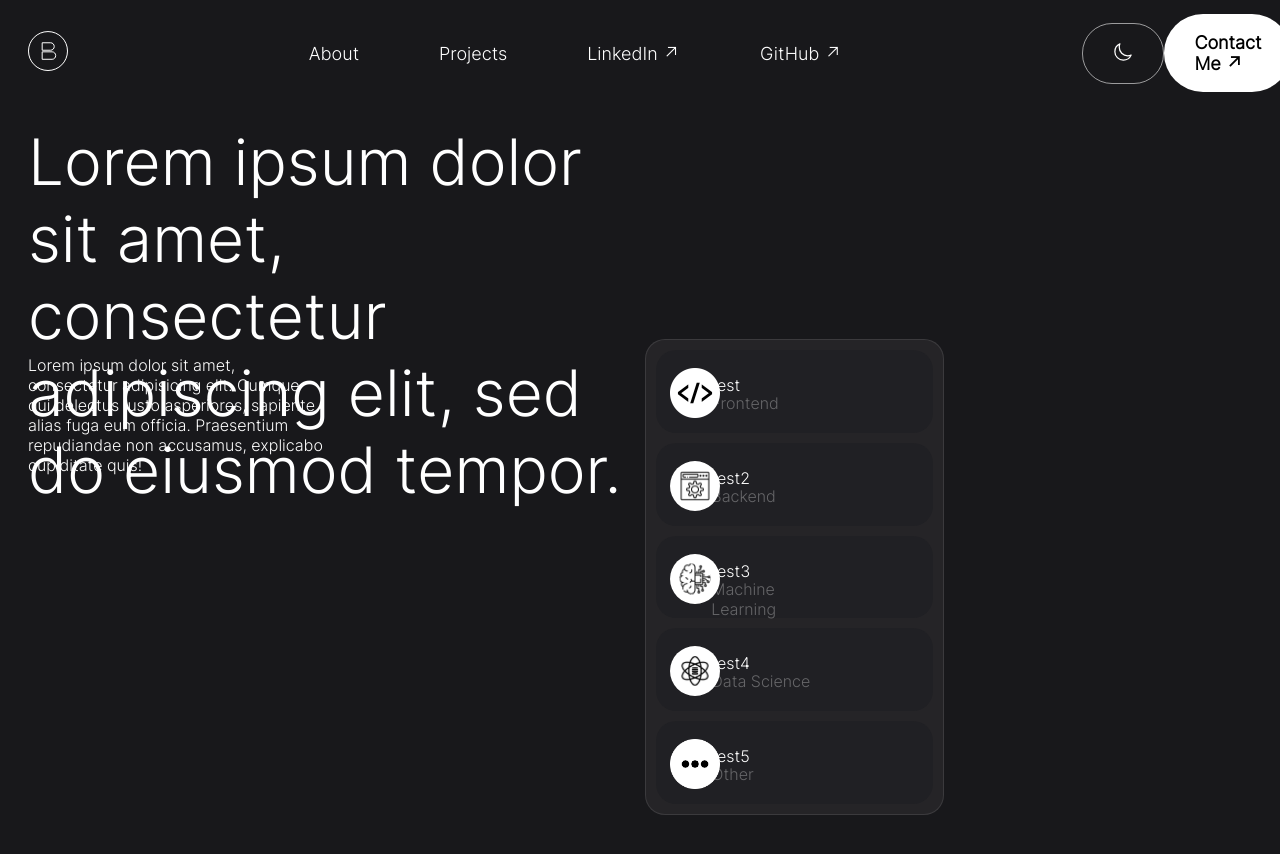
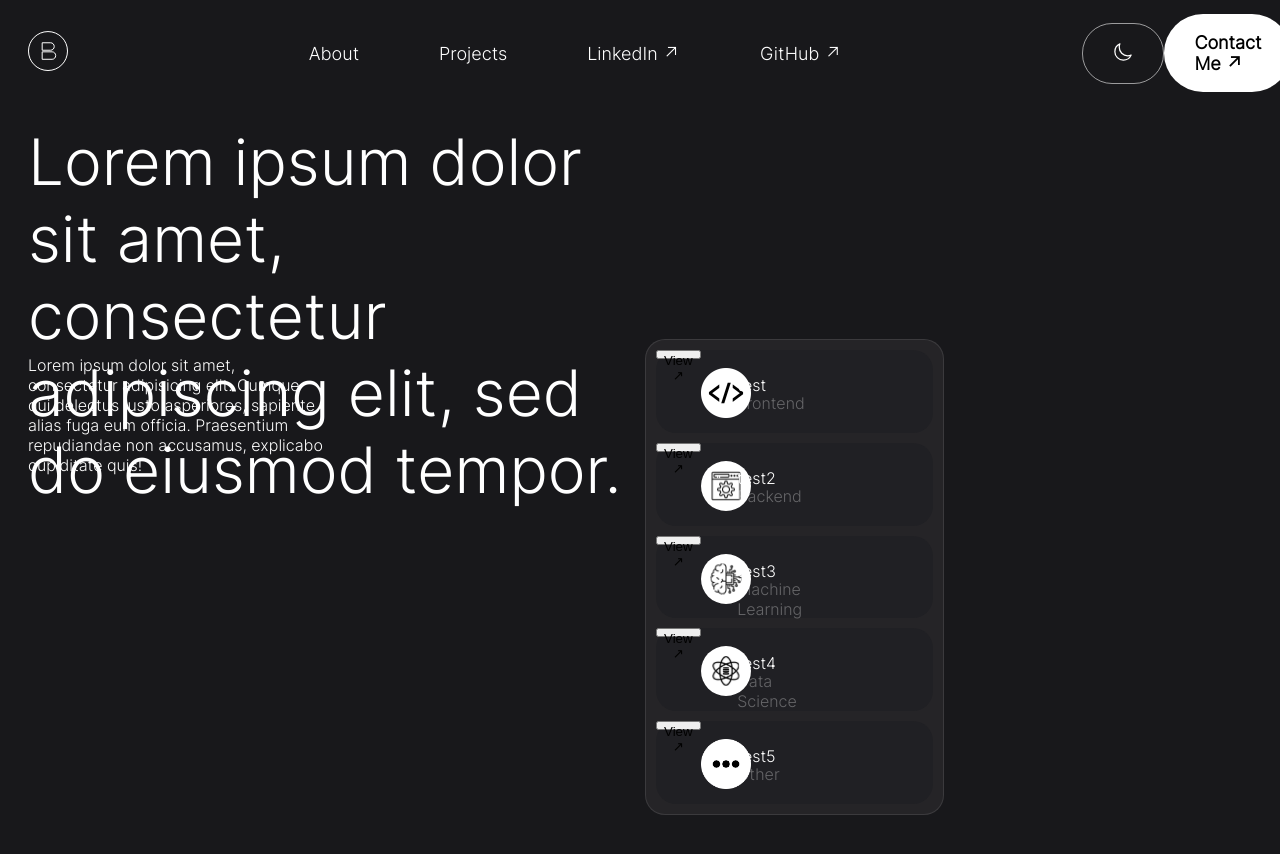
Before and after one commit to BenW2k/Ben-Resume, a Next.js app in the folder frontend/: page / in a window 1280 px wide. Shown: the top 854 px of the page. Built offline with nearby package versions, Linux system fonts and the light colour scheme.

Commit message:
+add default image dimensions and see-more button

```diff
--- a/frontend/app/components/skills-panel.tsx
+++ b/frontend/app/components/skills-panel.tsx
@@ -13,10 +13,13 @@ export default function CreateSkill(props: SkillProps) {
       <Image
         src={imageSource}
         alt="skill-icon"
+        width={100}
+        height={100}
         className={styles["skill-icon"]}
       />
       <p className={styles["skill-title"]}>{skillName}</p>
       <p className={styles["skill-category"]}>{skillCategory}</p>
+      <button className={styles["see-more-button"]}>View ↗</button>
     </div>
   );
 }
```
